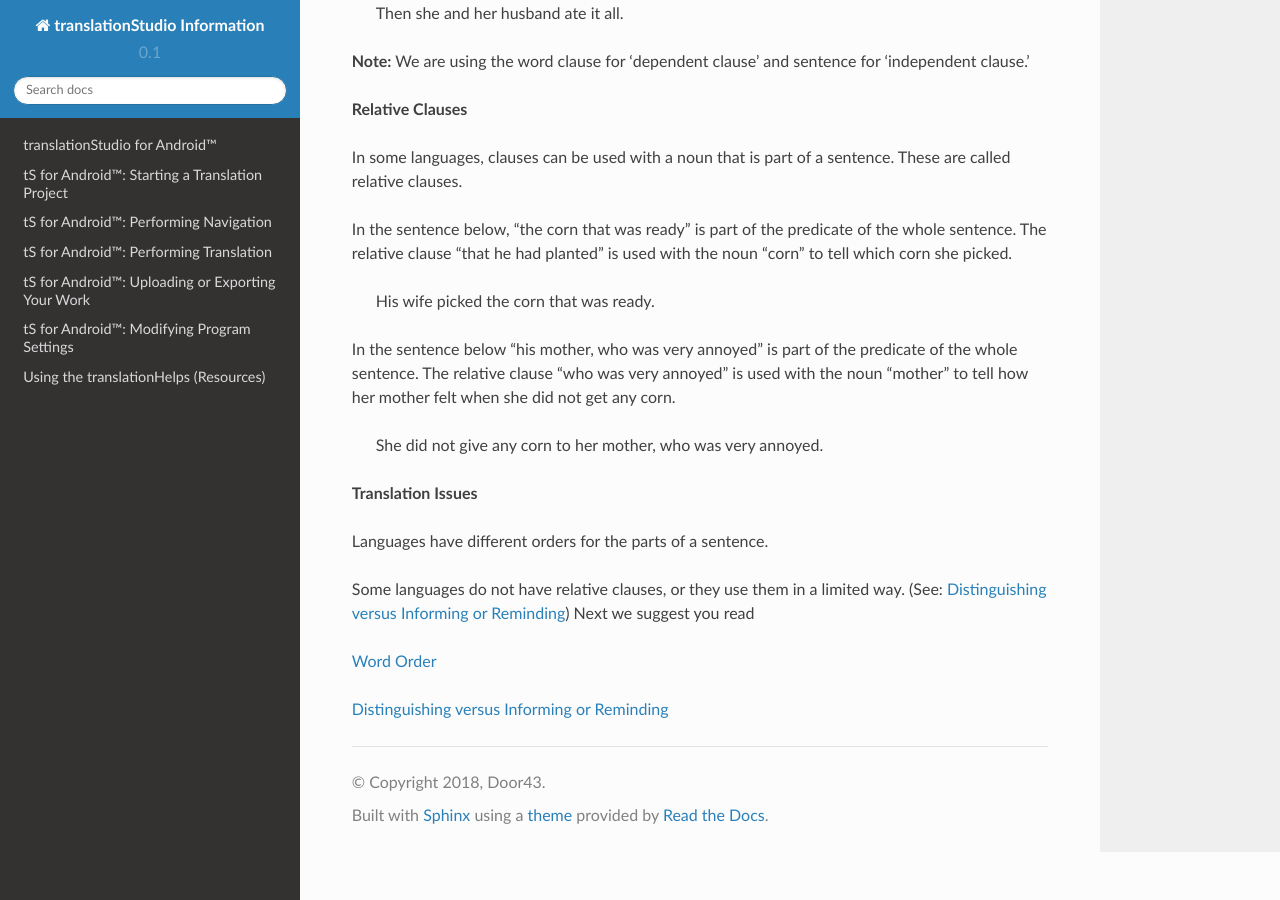
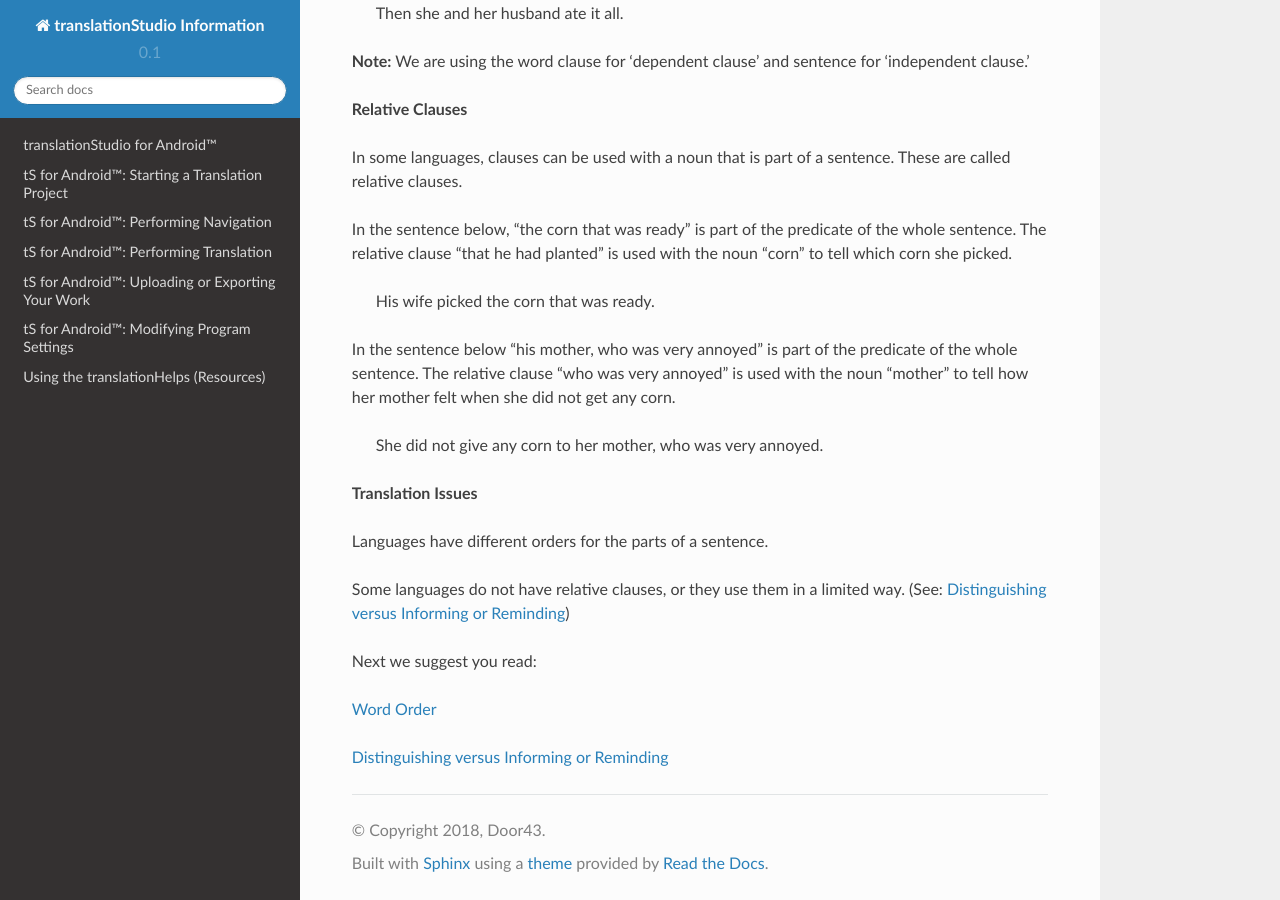
Before and after one commit to unfoldingWord-dev/translationStudio-Info, a Sphinx documentation site: the page built from docs/SentenceStructure.rst, in a window 1280 px wide and 900 px high, scrolled down 2630 px. Built offline with Sphinx 7.4.7 and the Read the Docs theme 2.0.0, drawn with Linux system fonts in a browser that asks for light colours; pages that are not in the unit, such as notebooks, are missing from menus.

```diff
--- a/docs/SentenceStructure.rst
+++ b/docs/SentenceStructure.rst
@@ -115,7 +115,8 @@ In the sentence below "his mother, who was very annoyed" is part of the predicat
 Languages have different orders for the parts of a sentence.
 
 Some languages do not have relative clauses, or they use them in a limited way. (See: `Distinguishing versus Informing or Reminding <https://github.com/unfoldingWord-dev/translationStudio-Info/blob/master/docs/Distinguishing.rst>`_)
-Next we suggest you read
+
+Next we suggest you read:
 
 `Word Order <https://github.com/unfoldingWord-dev/translationStudio-Info/blob/master/docs/WordOrder.rst>`_
 
```
